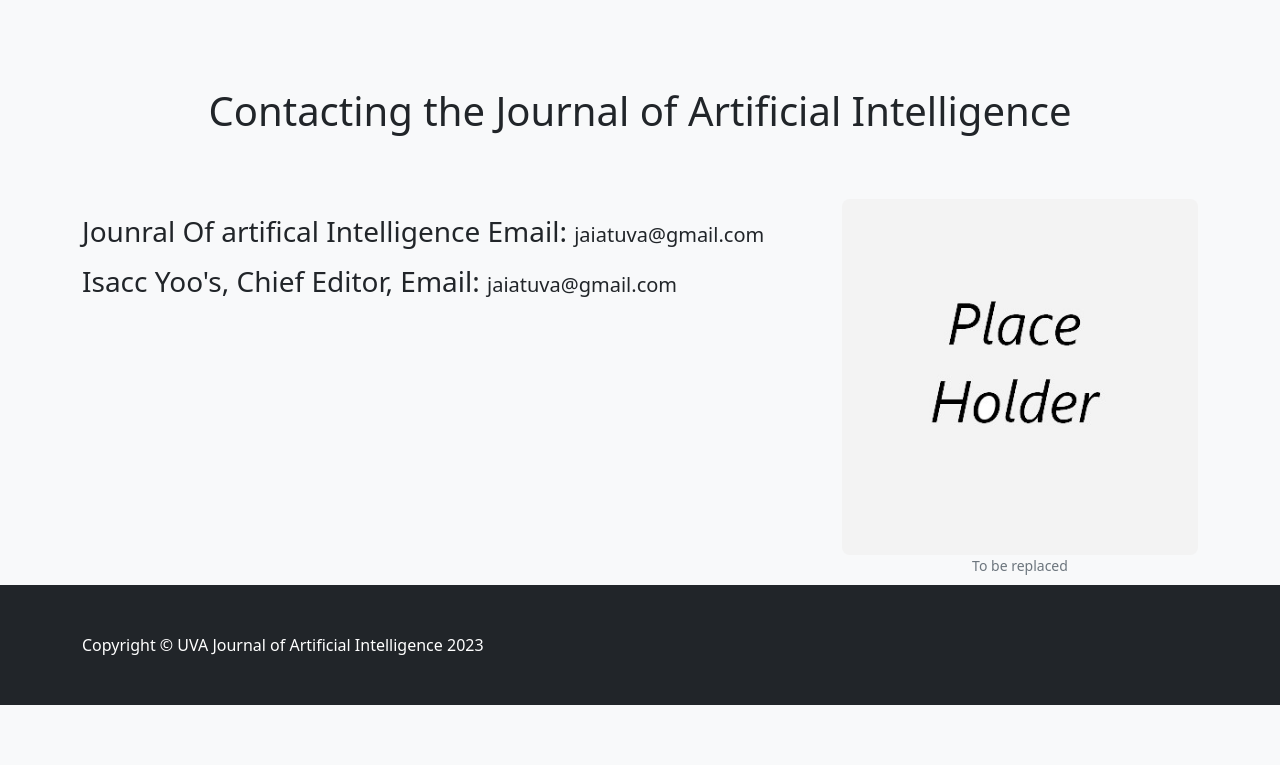
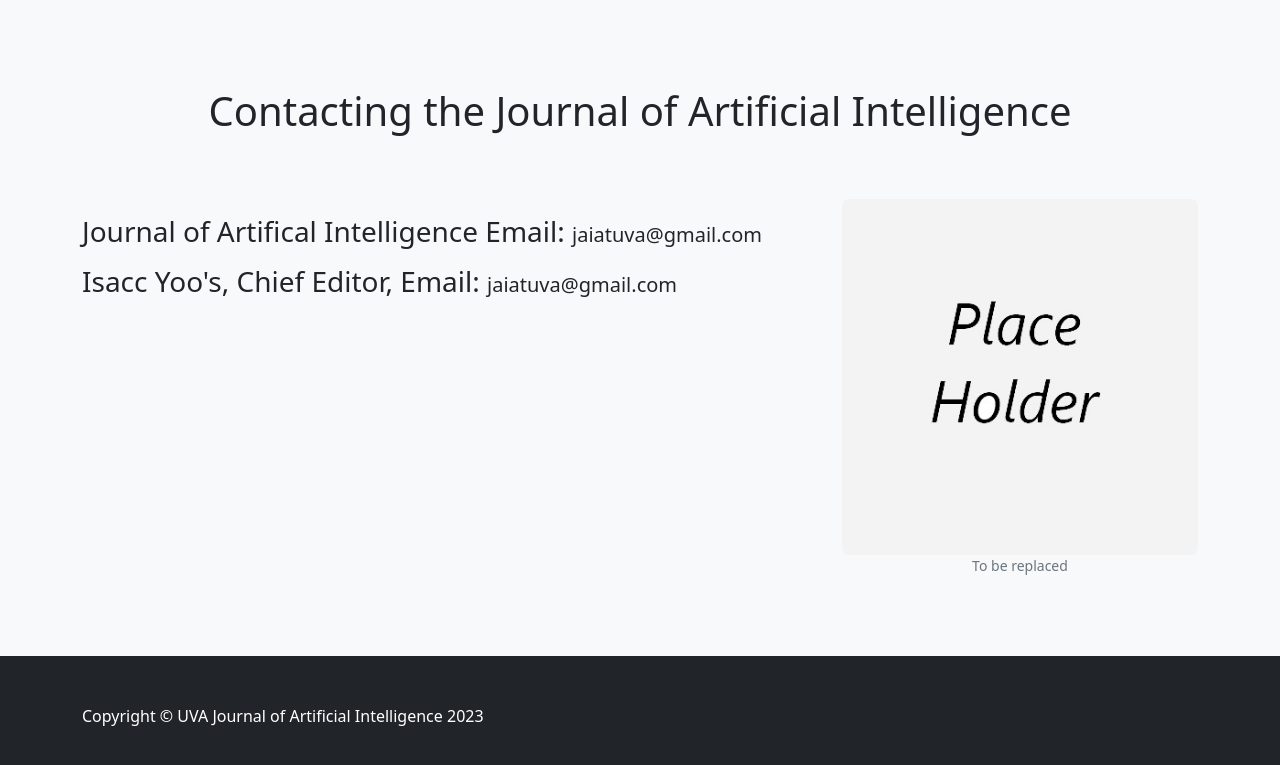
Before and after one commit to krishnajha23/UVAJournalofAI, a plain HTML site: page AIWebpage/contacts.html in a window 1280 px wide. Shown: the part 95-860 px from the top of the page. Before the commit the page ends 800 px from the top, so only its background shows below. Drawn offline with nearby package versions, Linux system fonts and the light colour scheme.

Commit message:
grammar fix

```diff
--- a/AIWebpage/contacts.html
+++ b/AIWebpage/contacts.html
@@ -41,7 +41,7 @@
 
             <div class="row py-3">
                 <div class="col-md-8">
-                    <h3 class="my-3">Jounral Of artifical Intelligence Email: <span
+                    <h3 class="my-3">Journal of Artifical Intelligence Email: <span
                             class="fs-5">jaiatuva@gmail.com<span></h3>
                     <h3 class="my-3">Isacc Yoo's, Chief Editor, Email: <span class="fs-5">jaiatuva@gmail.com<span>
                     </h3>
@@ -56,7 +56,7 @@
             </div>
         </div>
     </header>
-    <footer class="py-5 bg-dark fixed-bottom">
+    <footer class="py-5 bg-dark">
         <div class="container">
             <p class="m-0 text-left text-white">Copyright &copy; UVA Journal of Artificial Intelligence 2023</p>
         </div>
```
